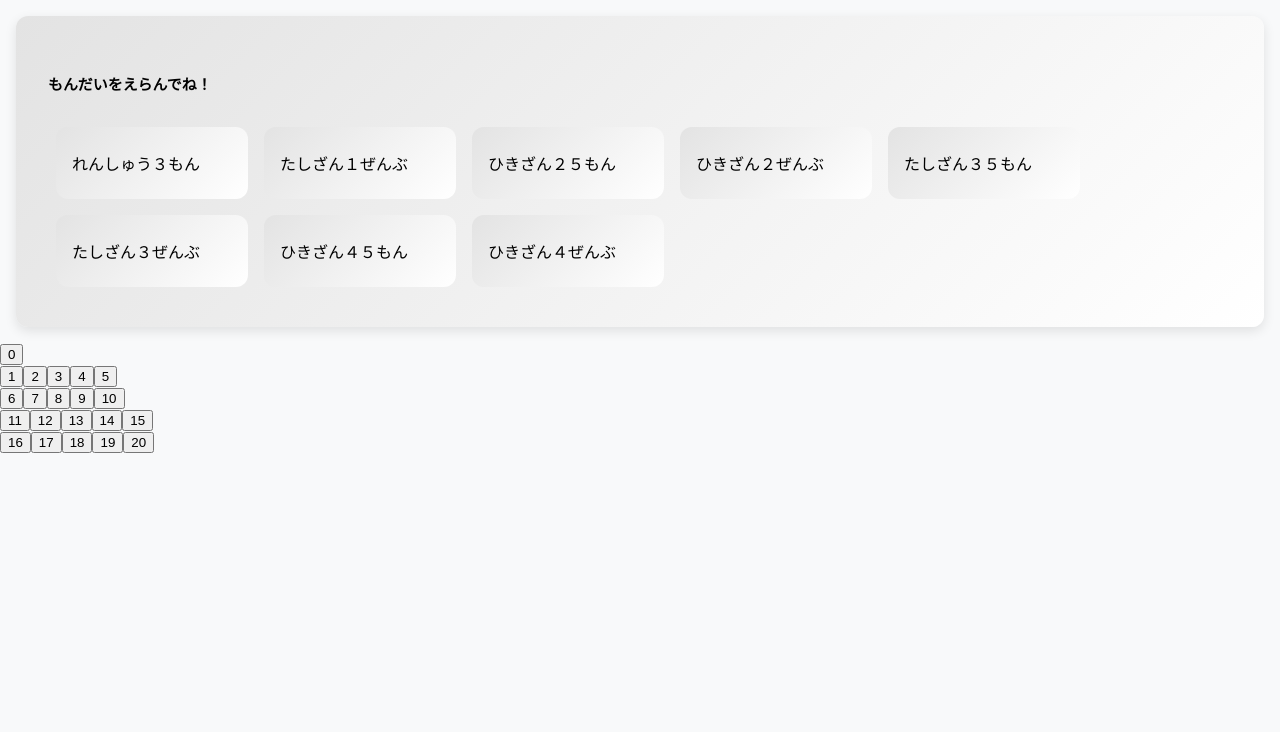
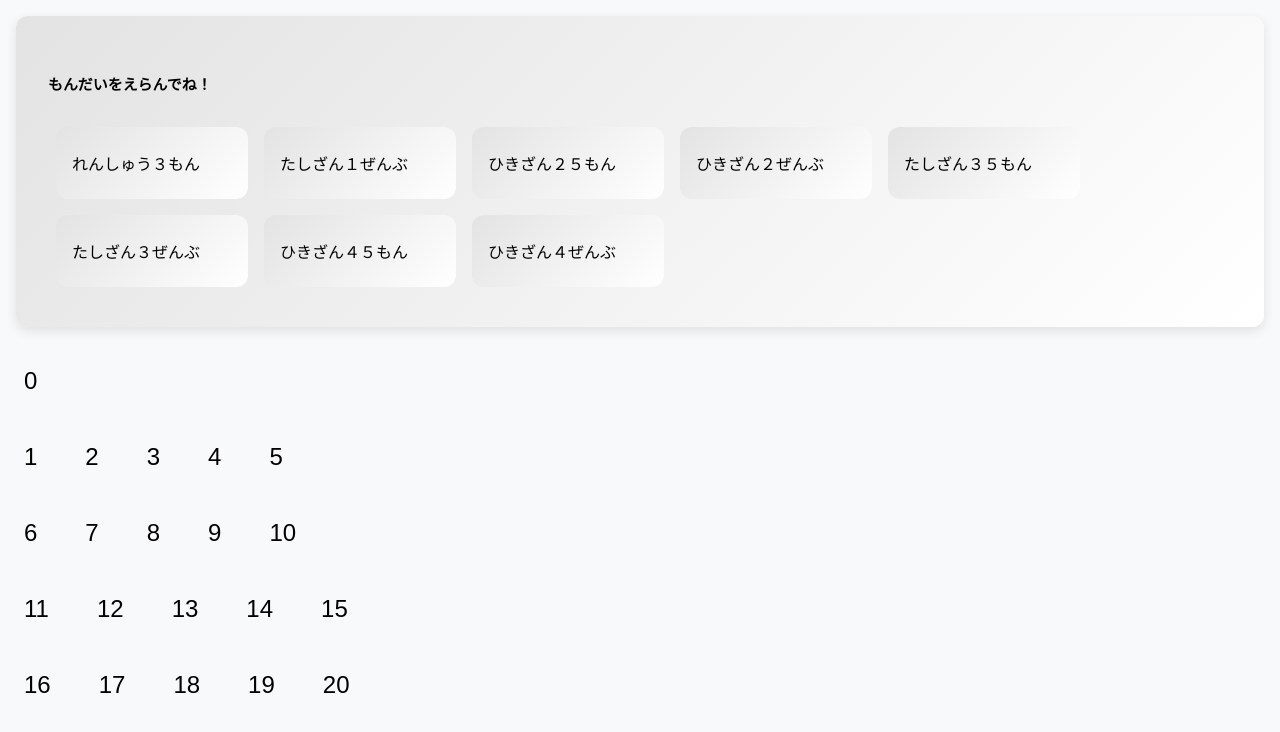
Before and after one commit to tomobou/react-calc-quiz, a React (Vite) app: page / in a window 1280 px wide. Shown: the top 732 px of the page. Built offline with nearby package versions, Linux system fonts and the light colour scheme.

Commit message:
fix voicebutton and wrongCount display

```diff
--- a/src/components/Questioner.tsx
+++ b/src/components/Questioner.tsx
@@ -22,17 +22,8 @@ export default function Questioner(props: QuestionerProps) {
         <div className="question-content">
           {props.currentQuiz && props.currentQuiz.q}
           {props.wrongCount > 0 && (
-            <div className="shake">{"".padStart(props.wrongCount, "×")}</div>
+            <div className="shake">{"".padStart(Math.min(props.wrongCount,5), "×")}</div>
           )}
-        </div>
-        <div className="controls-section">
-          <button
-            className={props.voiceEnabled ? "voice-enabled" : "voice-disabled"}
-            aria-pressed={props.voiceEnabled}
-            onClick={props.onToggleVoice}
-          >
-            {props.voiceEnabled ? "音声入力 ON" : "音声入力 OFF"}
-          </button>
         </div>
       </div>
     );
--- a/src/components/VoiceNumberSelector.tsx
+++ b/src/components/VoiceNumberSelector.tsx
@@ -9,78 +9,6 @@ interface VoiceNumberSelectorState {
   recognizedText: string;
 }
 
-const voiceToNumberMap: { [key: string]: string } = {
-  ゼロ: "0",
-  零: "0",
-  おー: "0",
-  おう: "0",
-  "0": "0",
-  一: "1",
-  いち: "1",
-  "1": "1",
-  二: "2",
-  に: "2",
-  "2": "2",
-  三: "3",
-  さん: "3",
-  "3": "3",
-  四: "4",
-  し: "4",
-  よん: "4",
-  "4": "4",
-  五: "5",
-  ご: "5",
-  "5": "5",
-  六: "6",
-  ろく: "6",
-  "6": "6",
-  七: "7",
-  しち: "7",
-  なな: "7",
-  "7": "7",
-  八: "8",
-  はち: "8",
-  "8": "8",
-  九: "9",
-  きゅう: "9",
-  く: "9",
-  "9": "9",
-  十: "10",
-  じゅう: "10",
-  "10": "10",
-  十一: "11",
-  じゅういち: "11",
-  "11": "11",
-  十二: "12",
-  じゅうに: "12",
-  "12": "12",
-  十三: "13",
-  じゅうさん: "13",
-  "13": "13",
-  十四: "14",
-  じゅうし: "14",
-  じゅうよん: "14",
-  "14": "14",
-  十五: "15",
-  じゅうご: "15",
-  "15": "15",
-  十六: "16",
-  じゅうろく: "16",
-  "16": "16",
-  十七: "17",
-  じゅうしち: "17",
-  じゅうなな: "17",
-  "17": "17",
-  十八: "18",
-  じゅうはち: "18",
-  "18": "18",
-  十九: "19",
-  じゅうきゅう: "19",
-  "19": "19",
-  二十: "20",
-  にじゅう: "20",
-  "20": "20",
-};
 
 export default class VoiceNumberSelector extends React.Component<
   VoiceNumberSelectorProps,
@@ -179,19 +107,88 @@ export default class VoiceNumberSelector extends React.Component<
     return (
       <div className="voice-input-container">
         <button
-          className={`voice-input-button ${
-            this.state.isListening ? "listening" : ""
-          }`}
+          className={`
+            ${this.state.isListening ? "voice-enabled" : "voice-disabled"}
+            `}
           onClick={this.toggleVoiceInput}
         >
-          {this.state.isListening ? "🎤 リスニング中..." : "🎤 音声入力"}
+          {this.state.isListening ? `🎤 リスニング中...  ${this.state.recognizedText}` : "🎤 音声入力 ON"}
         </button>
-        {this.state.recognizedText && (
-          <div className="recognized-text">
-            認識中: {this.state.recognizedText}
-          </div>
-        )}
       </div>
     );
   }
 }
+
+
+const voiceToNumberMap: { [key: string]: string } = {
+  ゼロ: "0",
+  零: "0",
+  おー: "0",
+  おう: "0",
+  "0": "0",
+  一: "1",
+  いち: "1",
+  "1": "1",
+  二: "2",
+  に: "2",
+  "2": "2",
+  三: "3",
+  さん: "3",
+  "3": "3",
+  四: "4",
+  し: "4",
+  よん: "4",
+  "4": "4",
+  五: "5",
+  ご: "5",
+  "5": "5",
+  六: "6",
+  ろく: "6",
+  "6": "6",
+  七: "7",
+  しち: "7",
+  なな: "7",
+  "7": "7",
+  八: "8",
+  はち: "8",
+  "8": "8",
+  九: "9",
+  きゅう: "9",
+  く: "9",
+  "9": "9",
+  十: "10",
+  じゅう: "10",
+  "10": "10",
+  十一: "11",
+  じゅういち: "11",
+  "11": "11",
+  十二: "12",
+  じゅうに: "12",
+  "12": "12",
+  十三: "13",
+  じゅうさん: "13",
+  "13": "13",
+  十四: "14",
+  じゅうし: "14",
+  じゅうよん: "14",
+  "14": "14",
+  十五: "15",
+  じゅうご: "15",
+  "15": "15",
+  十六: "16",
+  じゅうろく: "16",
+  "16": "16",
+  十七: "17",
+  じゅうしち: "17",
+  じゅうなな: "17",
+  "17": "17",
+  十八: "18",
+  じゅうはち: "18",
+  "18": "18",
+  十九: "19",
+  じゅうきゅう: "19",
+  "19": "19",
+  二十: "20",
+  にじゅう: "20",
+  "20": "20",
+};
--- a/src/index.css
+++ b/src/index.css
@@ -82,7 +82,7 @@ body {
 }
 
 .voice-disabled {
-  background-color: #ccc;
+  background-color: #05ec11;
   color: #333;
   border: none;
   padding: 0.5rem 1rem;
@@ -109,3 +109,17 @@ body {
 }
 
 /* Other component styles remain unchanged */
+
+.number-selector-item {
+  flex: 1 1 0;
+  min-width: 0;
+  font-size: 1.5rem;
+  padding: 1rem;
+  margin: 0.5rem;
+  background-color: var(--card-bg);
+  border-radius: 8px;
+  border: none;
+  cursor: pointer;
+  transition: transform 0.2s;
+}
+.number-selector-item:hover { transform: scale(1.05); }
```
